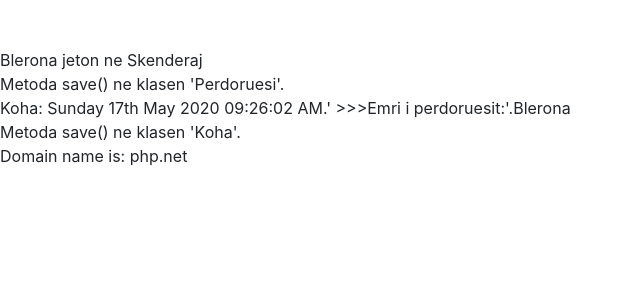
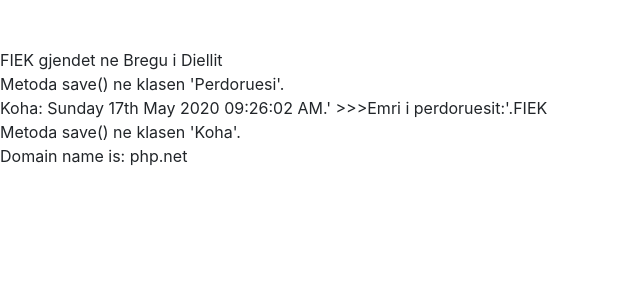
Before and after one commit to BlineraHysenaj/PHP-Gr.40, a PHP site: page /aboutUs.php in a window 1280 px wide. Shown: the part 56-356 px from the top of the page, without its empty margins (0-640 px from the left). Run offline with PHP 8.4, Linux system fonts and the light colour scheme.

Commit message:
Update aboutUs.php

```diff
--- a/aboutUs.php
+++ b/aboutUs.php
@@ -11,8 +11,8 @@ require("Header.php")
 
   date_default_timezone_set('america/new_york');
 
-  $aMember = new Perdoruesi( "Blerona", "Skenderaj", 'http://w3programmers.com/' );
-  echo $aMember->getUsername() . " jeton ne " . $aMember->getLocation() ."<br>";
+  $aMember = new Perdoruesi( "FIEK", "Bregu i Diellit", 'http://w3programmers.com/' );
+  echo $aMember->getUsername() . " gjendet ne " . $aMember->getLocation() ."<br>";
   $aMember->save();
   $aTopic = new Koha( "Koha: ", $aMember );
   $aTopic->showHeader();
```
